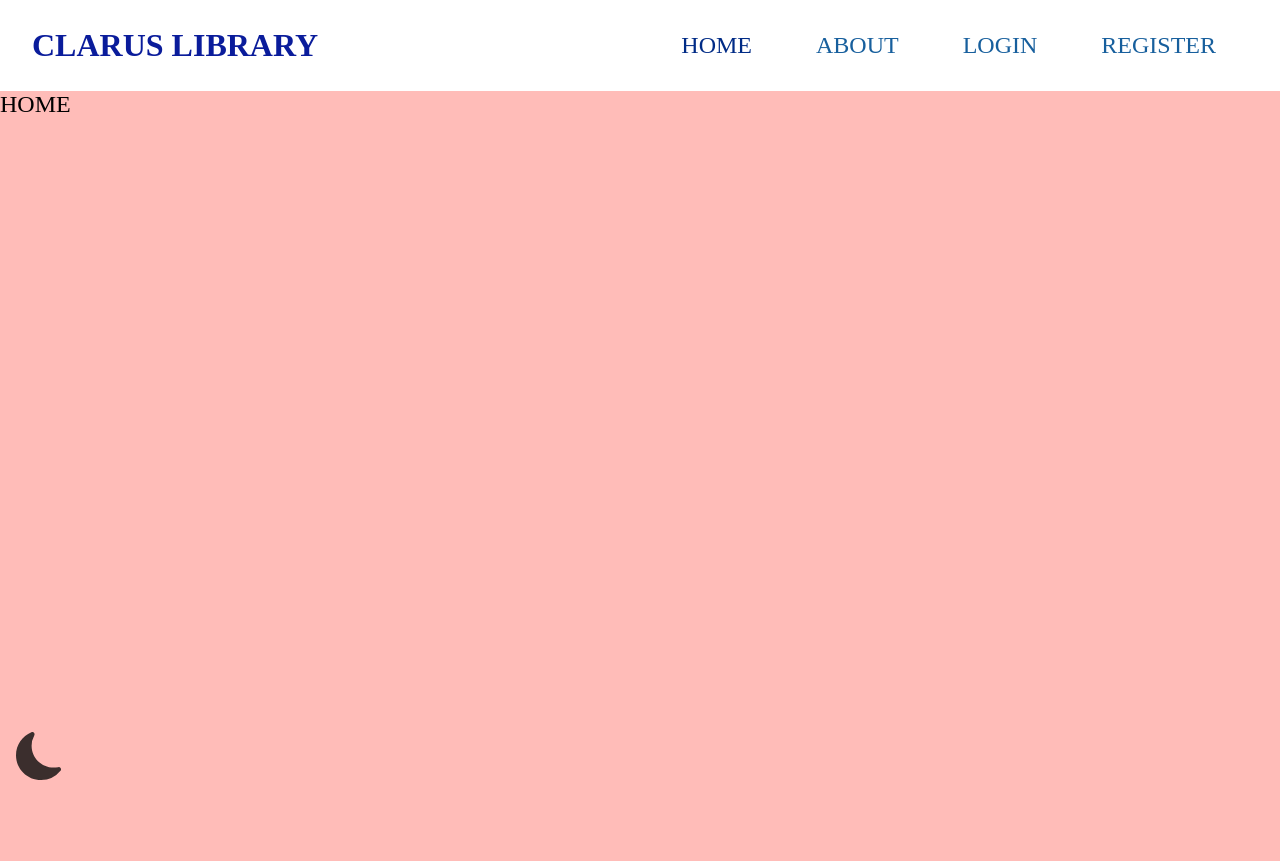
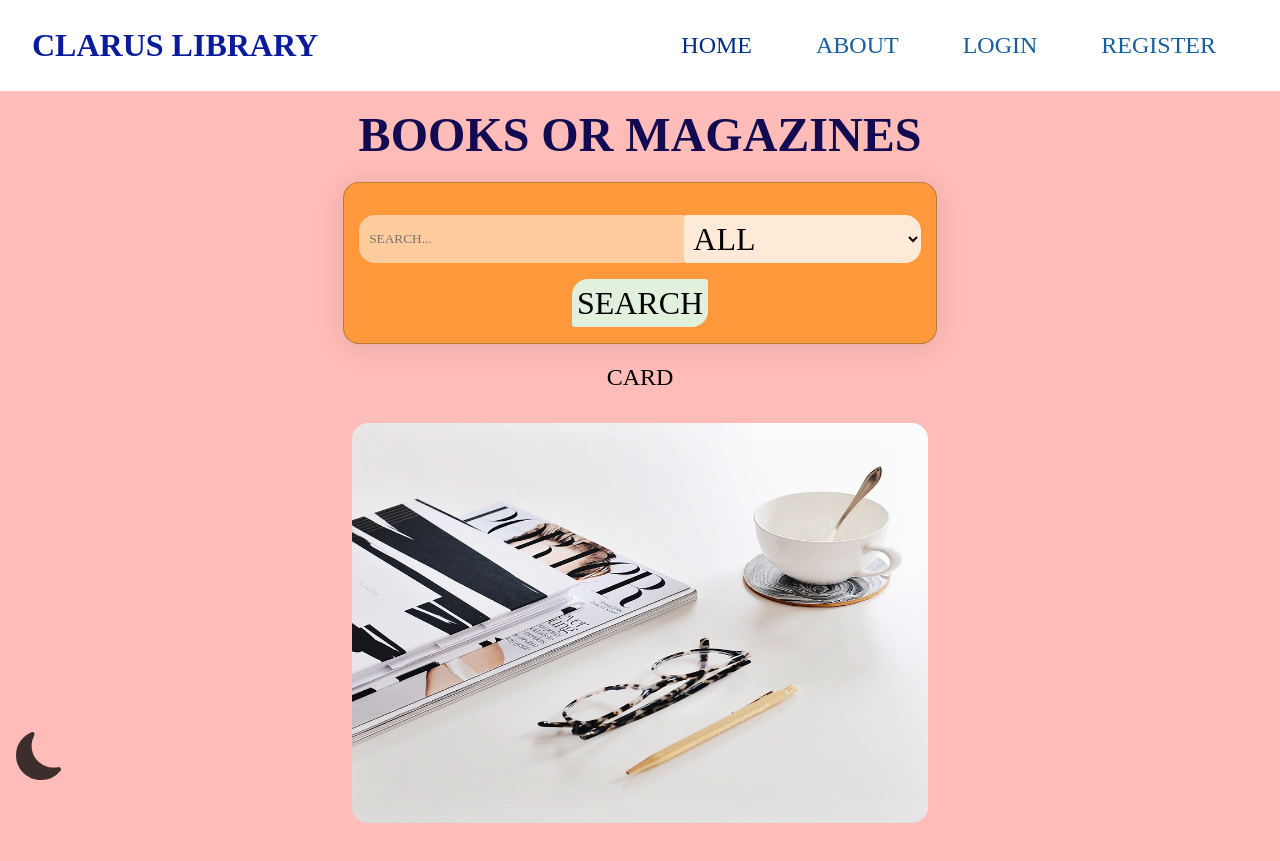
Before and after one commit to hho-1/Library-project-ContextAPI, a React (Create React App) app: page / in a window 1280 px wide. Before the commit the page ends 800 px from the top, so only its background shows below. Built offline with nearby package versions, Linux system fonts and the light colour scheme; a web font is replaced by a local one.

Commit message:
header and home

```diff
--- a/src/components/header/Header.jsx
+++ b/src/components/header/Header.jsx
@@ -1,8 +1,26 @@
 import React from 'react'
+import { HeaderContainer, HeaderForm, HeaderTitle, SearchBtn, SearchInput, SelectBox } from './Header.style'
 
 const Header = () => {
+  const printType = ["all", "books", "magazines"]
   return (
-    <div>Header</div>
+    <HeaderContainer>
+      <HeaderTitle>Books or Magazines</HeaderTitle>
+      <HeaderForm>
+        <SearchInput placeholder='Search...' type='search'/>
+        <SelectBox>
+          {/* <option>All</option>
+          <option>Books</option>
+          <option>Magazines</option> */}
+          {
+            printType.map(item => (
+              <option value={item}>{item}</option>
+            ))
+          }
+        </SelectBox>
+        <SearchBtn>Search</SearchBtn>
+      </HeaderForm>
+    </HeaderContainer>
   )
 }
 
--- a/src/components/header/Header.style.jsx
+++ b/src/components/header/Header.style.jsx
@@ -1 +1,85 @@
 // Header Style
+import styled from "styled-components";
+import Flex from "../../styles/Flex.styled";
+
+export const HeaderContainer = styled(Flex)`
+  flex-direction: column;
+`;
+
+export const HeaderTitle = styled.h1`
+  margin-top: 1rem;
+
+  color: ${({ theme }) => theme.colors.detailColor};
+  @media (max-width: ${({ theme }) => theme.screens.lg}) {
+    font-size: 1.7rem;
+  }
+`;
+
+export const HeaderForm = styled.form`
+  display: flex;
+  width: 100%;
+  flex-wrap: wrap;
+  justify-content: center;
+  border-radius: 16px;
+  box-shadow: 0 4px 30px rgba(0, 0, 0, 0.1);
+  backdrop-filter: blur(8.3px);
+  border: 1px solid rgba(15, 63, 42, 0.3);
+  margin: 20px;
+  background-color: ${({ theme }) => theme.colors.headerFormColor};
+  @media (max-width: ${({ theme }) => theme.screens.lg}) {
+    flex-direction: column;
+    width: 90%;
+    padding: 1rem;
+  }
+`;
+
+export const SearchInput = styled.input`
+  width: 55%;
+  height: 3rem;
+  margin-top: 2rem;
+  border: none;
+  outline: none;
+  border-top-left-radius: 1rem;
+  border-bottom-left-radius: 1rem;
+  background-color: rgb(255, 255, 255, 0.5);
+  text-indent: 10px;
+  @media (max-width: ${({ theme }) => theme.screens.lg}) {
+    width: 100%;
+    border-radius: 5px;
+  }
+`;
+
+export const SelectBox = styled.select`
+  border-radius: 3px;
+  margin-top: 2rem;
+  padding: 5px;
+  height: 3rem;
+  width: 40%;
+  border: none;
+  outline: none;
+  font-size: 2rem;
+  border-top-right-radius: 1rem;
+  background-color: rgb(255, 255, 255, 0.8);
+  border-bottom-right-radius: 1rem;
+  @media (max-width: ${({ theme }) => theme.screens.lg}) {
+    width: 100%;
+    border-radius: 5px;
+  }
+`;
+
+export const SearchBtn = styled.button`
+  background-color: #e1f1dd;
+  padding: 5px;
+  outline: none;
+  height: 3rem;
+  border: none;
+  margin: 1rem;
+  border-radius: 3px;
+  cursor: pointer;
+  font-size: 2rem;
+  border-top-left-radius: 1rem;
+  border-bottom-right-radius: 1rem;
+  :hover {
+    background-color: ${({ theme }) => theme.colors.navbarBgColor};
+  }
+`;
--- a/src/pages/home/Home.jsx
+++ b/src/pages/home/Home.jsx
@@ -1,9 +1,21 @@
-import React from 'react'
+import React from "react";
+import { CardContainer, HomeContainer, HomeImage } from "./Home.style";
+import Card from "../../components/card/Card";
+import homeImg from "../../assets/books.jpg";
+import Header from "../../components/header/Header";
 
 const Home = () => {
   return (
-    <div>Home</div>
-  )
-}
+    <HomeContainer>
+      <Header/>
+      <CardContainer>
+        <Card />
+      </CardContainer>
+      <HomeImage>
+        <img src={homeImg} alt="Home" />
+      </HomeImage>
+    </HomeContainer>
+  );
+};
 
-export default Home
+export default Home;
--- a/src/pages/home/Home.style.jsx
+++ b/src/pages/home/Home.style.jsx
@@ -1 +1,21 @@
-// Home Style
+import styled from "styled-components";
+import Flex from "../../styles/Flex.styled";
+
+export const HomeContainer = styled(Flex)`
+    flex-direction: column;
+`
+export const HomeImage = styled.div`
+    width: 100%;
+    margin: 2rem;
+    text-align: center;
+    img{
+        width: 45%;
+        height: 400px;
+        border-radius: 1rem;
+    }
+`
+
+
+export const CardContainer = styled(Flex)`
+
+`
```
